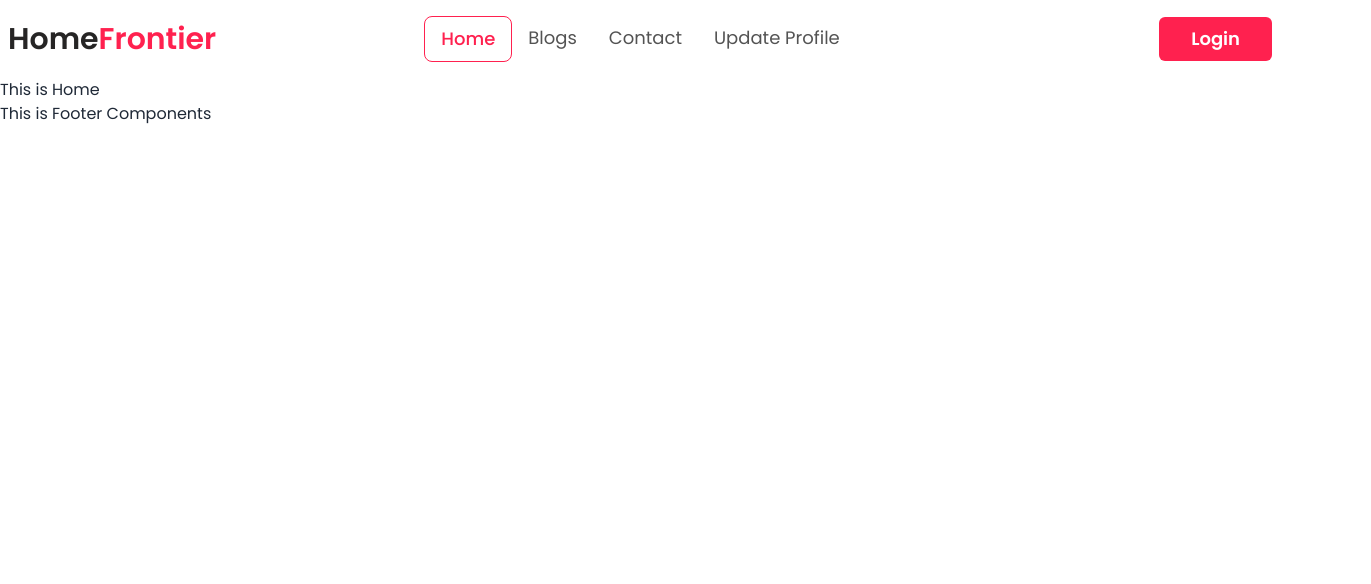
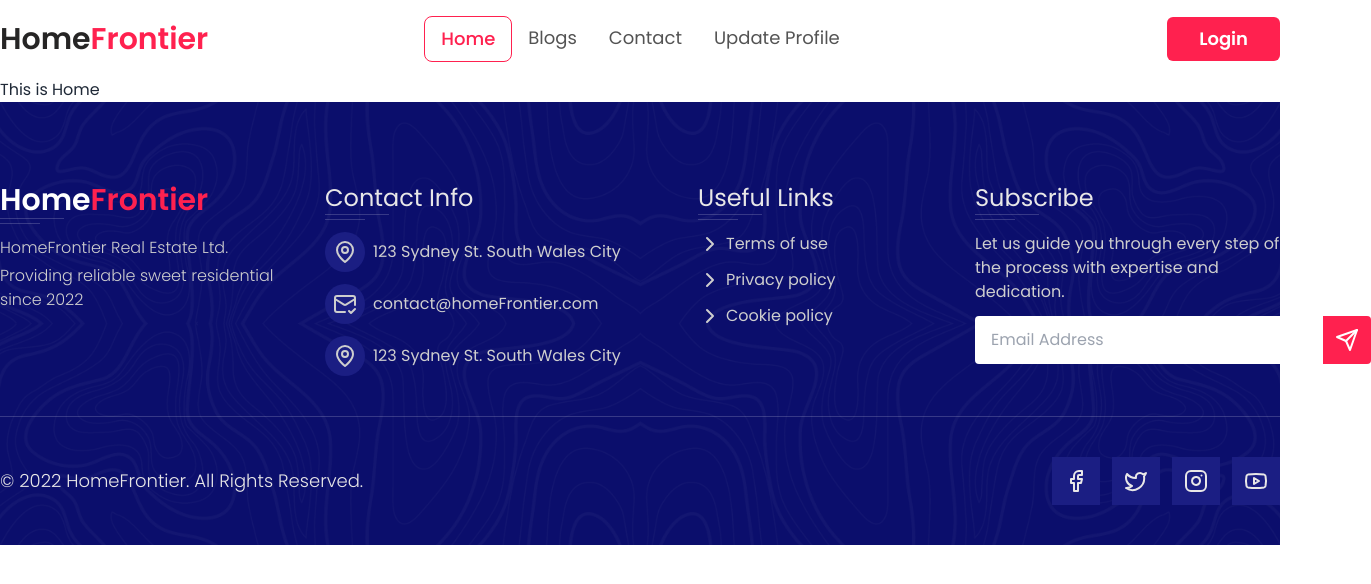
Before and after one commit to rockydey/home-frontier, a React (Vite) app: page / in a window 1280 px wide. Shown: the top 584 px of the page, 1371 px wide, since content can reach past the window. Built offline with nearby package versions, Linux system fonts and the light colour scheme.

Commit message:
footer section is ready

```diff
--- /dev/null
+++ b/src/components/Shared/Footer/Footer.css
@@ -0,0 +1,57 @@
+.lines {
+  position: absolute;
+  top: 0;
+  left: 0;
+  right: 0;
+  height: 100%;
+  z-index: -1;
+}
+.line {
+  position: absolute;
+  width: 1px;
+  height: 100%;
+  top: 0;
+  left: 50%;
+  background: rgba(255, 255, 255, 0.1);
+  overflow: hidden;
+}
+.line:nth-child(1) {
+  margin-left: -30%;
+}
+.line:nth-child(3) {
+  margin-left: 30%;
+}
+.line:nth-child(4) {
+  margin-left: -15%;
+}
+.line:nth-child(5) {
+  margin-left: 15%;
+}
+.line::after {
+  content: "";
+  display: block;
+  position: absolute;
+  height: 15vh;
+  width: 100%;
+  top: -50%;
+  left: 0;
+  background: linear-gradient(
+    to bottom,
+    rgba(255, 255, 255, 0) 0%,
+    #ffffff 75%,
+    #ffffff 100%
+  );
+  animation: drop 7s 0s infinite;
+  animation-fill-mode: forwards;
+  animation-timing-function: cubic-bezier(0.4, 0.26, 0, 0.97);
+  z-index: -888;
+}
+.line:nth-child(3)::after {
+    animation-delay: 2s;
+}
+.line:nth-child(4)::after {
+    animation-delay: 3s;
+}
+.line:nth-child(5)::after {
+    animation-delay: 4s;
+}
--- a/src/components/Shared/Footer/Footer.jsx
+++ b/src/components/Shared/Footer/Footer.jsx
@@ -1,7 +1,151 @@
+import { Link } from "react-router-dom";
+import footerBg from "../../../assets/images/footer-bg.jpg";
+import "./Footer.css";
+import {
+  MapPin,
+  MailCheck,
+  ChevronRight,
+  Send,
+  Facebook,
+  Twitter,
+  Instagram,
+  Youtube,
+} from "lucide-react";
+
 const Footer = () => {
   return (
-    <div>
-      <h1>This is Footer Components</h1>
+    <div
+      style={{ backgroundImage: `url(${footerBg})` }}
+      className='bg-center bg-no-repeat bg-cover'>
+      <div className='max-w-screen-xl mx-auto pt-20'>
+        <footer className='grid grid-cols-1 md:grid-cols-2 lg:grid-cols-4 gap-5 px-5 lg:px-0'>
+          <aside className='space-y-3'>
+            <div>
+              <Link to='/' className='text-3xl font-semibold text-colorPrimary'>
+                <span className='text-[#fff]'>Home</span>Frontier
+              </Link>
+              <div className='space-y-1'>
+                <div className='w-16 h-[1px] bg-[#ffffff2e]'></div>
+                <div className='w-10 h-[1px] bg-[#ffffff2e]'></div>
+              </div>
+            </div>
+            <div className='text-base font-light space-y-1 text-[#cecece]'>
+              <p>HomeFrontier Real Estate Ltd.</p>
+              <p>Providing reliable sweet residential since 2022</p>
+            </div>
+          </aside>
+          <nav className='space-y-3'>
+            <div>
+              <h6 className='text-[#e8e7e7] text-2xl font-normal'>
+                Contact Info
+              </h6>
+              <div className='space-y-1'>
+                <div className='w-16 h-[1px] bg-[#ffffff2e]'></div>
+                <div className='w-10 h-[1px] bg-[#ffffff2e]'></div>
+              </div>
+            </div>
+            <div className='text-[#cecece] space-y-3'>
+              <div className='flex items-center gap-2 cursor-pointer'>
+                <div className='bg-[#1b1e83] w-10 h-10 rounded-full flex items-center justify-center'>
+                  <MapPin />
+                </div>
+                <p className='text-base font-normal'>
+                  {" "}
+                  123 Sydney St. South Wales City
+                </p>
+              </div>
+              <div className='flex items-center gap-2 cursor-pointer'>
+                <div className='bg-[#1b1e83] w-10 h-10 rounded-full flex items-center justify-center'>
+                  <MailCheck />
+                </div>
+                <p className='text-base font-normal'>
+                  {" "}
+                  contact@homeFrontier.com
+                </p>
+              </div>
+              <div className='flex items-center gap-2 cursor-pointer'>
+                <div className='bg-[#1b1e83] w-10 h-10 rounded-full flex items-center justify-center'>
+                  <MapPin />
+                </div>
+                <p className='text-base font-normal'>
+                  {" "}
+                  123 Sydney St. South Wales City
+                </p>
+              </div>
+            </div>
+          </nav>
+          <nav className='space-y-3 lg:ml-12'>
+            <div>
+              <h6 className='text-[#e8e7e7] text-2xl font-normal'>
+                Useful Links
+              </h6>
+              <div className='space-y-1'>
+                <div className='w-16 h-[1px] bg-[#ffffff2e]'></div>
+                <div className='w-10 h-[1px] bg-[#ffffff2e]'></div>
+              </div>
+            </div>
+            <div className='text-[#cecece] space-y-3'>
+              <div className='flex items-center gap-1 cursor-pointer'>
+                <ChevronRight />
+                <Link className='text-base font-normal'>Terms of use</Link>
+              </div>
+              <div className='flex items-center gap-1 cursor-pointer'>
+                <ChevronRight />
+                <Link className='text-base font-normal'>Privacy policy</Link>
+              </div>
+              <div className='flex items-center gap-1 cursor-pointer'>
+                <ChevronRight />
+                <Link className='text-base font-normal'>Cookie policy</Link>
+              </div>
+            </div>
+          </nav>
+          <nav className='space-y-3'>
+            <div>
+              <h6 className='text-[#e8e7e7] text-2xl font-normal'>Subscribe</h6>
+              <div className='space-y-1'>
+                <div className='w-16 h-[1px] bg-[#ffffff2e]'></div>
+                <div className='w-10 h-[1px] bg-[#ffffff2e]'></div>
+              </div>
+            </div>
+            <div className='text-[#cecece] space-y-3'>
+              <p className='text-base font-normal'>
+                Let us guide you through every step of the process with
+                expertise and dedication.
+              </p>
+              <div className='flex'>
+                <input
+                  type='email'
+                  placeholder='Email Address'
+                  className='rounded-s px-4 focus:outline-none text-colorTertiary text-base font-normal'
+                />
+                <div className='bg-colorPrimary p-3 text-[#fff] rounded-e cursor-pointer'>
+                  <Send />
+                </div>
+              </div>
+            </div>
+          </nav>
+        </footer>
+      </div>
+      <div className='border-t border-[#ffffff2e] my-10'></div>
+      <div className='max-w-screen-xl mx-auto pb-10 flex flex-col lg:flex-row items-center justify-between space-y-5 lg:space-y-0'>
+        <div className='text-[#e8e7e7] text-lg font-light'>
+          <p>&copy; 2022 HomeFrontier. All Rights Reserved.</p>
+        </div>
+        <div className='flex items-center gap-3 text-[#e8e7e7]'>
+          <div className='bg-[#1b1e83] p-3 hover:bg-[#3b5999] cursor-pointer'>
+            <Facebook />
+          </div>
+          <div className='bg-[#1b1e83] p-3 hover:bg-[#46c1f6] cursor-pointer'>
+            <Twitter />
+          </div>
+          <div className='bg-[#1b1e83] p-3 hover:bg-[#e1306c] cursor-pointer'>
+            <Instagram />
+          </div>
+          <div className='bg-[#1b1e83] p-3 hover:bg-[#de463b] cursor-pointer'>
+            <Youtube />
+          </div>
+        </div>
+      </div>
     </div>
   );
 };
--- a/src/components/Shared/Header/Header.jsx
+++ b/src/components/Shared/Header/Header.jsx
@@ -22,7 +22,7 @@ const Header = () => {
 
   return (
     <div>
-      <div className='navbar bg-base-100'>
+      <div className='navbar lg:px-0 bg-base-100'>
         <div className='navbar-start'>
           <div className='dropdown'>
             <div tabIndex={0} role='button' className='mr-2 lg:hidden'>
```
Also changed, not shown: src/assets/images/footer-bg.jpg (added).
